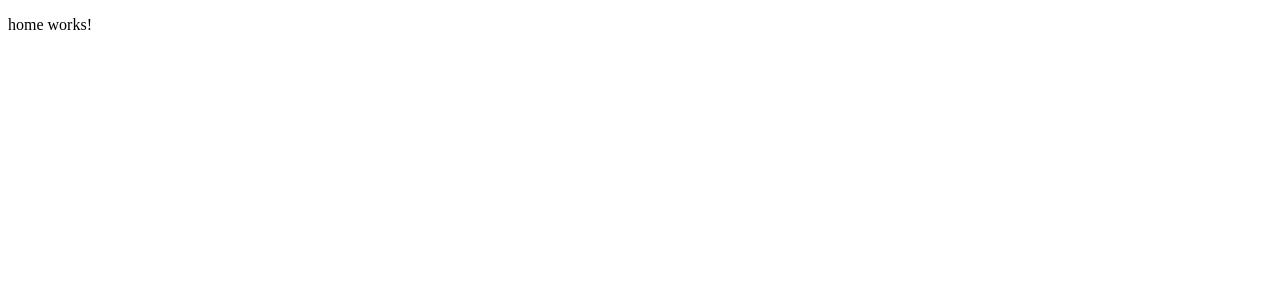
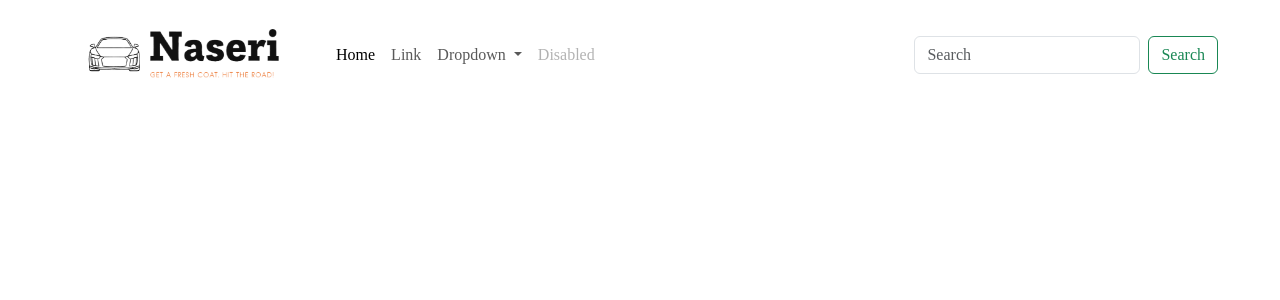
Before and after one commit to ErlindZenelaj/NZ-Project, an Angular app in the folder carpainting/: page / in a window 1280 px wide. Shown: the top 300 px of the page. Built offline with nearby package versions, Linux system fonts and the light colour scheme.

Commit message:
Added HomePage

```diff
--- a/carpainting/src/app/home/home.component.html
+++ b/carpainting/src/app/home/home.component.html
@@ -1 +1,38 @@
-<p>home works!</p>
+<nav class="navbar navbar-expand-lg ">
+  <div class="container-fluid">
+    <a class="navbar-brand" href="#">
+      <img src="assets/images/Logo.png" alt="Bootstrap" width="250" height="100">
+    </a>
+    <button class="navbar-toggler" type="button" data-bs-toggle="collapse" data-bs-target="#navbarSupportedContent" aria-controls="navbarSupportedContent" aria-expanded="false" aria-label="Toggle navigation">
+      <span class="navbar-toggler-icon"></span>
+    </button>
+    <div class="collapse navbar-collapse" id="navbarSupportedContent">
+      <ul class="navbar-nav me-auto mb-2 mb-lg-0">
+        <li class="nav-item">
+          <a class="nav-link active" aria-current="page" href="#">Home</a>
+        </li>
+        <li class="nav-item">
+          <a class="nav-link" href="#">Link</a>
+        </li>
+        <li class="nav-item dropdown">
+          <a class="nav-link dropdown-toggle" href="#" role="button" data-bs-toggle="dropdown" aria-expanded="false">
+            Dropdown
+          </a>
+          <ul class="dropdown-menu">
+            <li><a class="dropdown-item" href="#">Action</a></li>
+            <li><a class="dropdown-item" href="#">Another action</a></li>
+            <li><hr class="dropdown-divider"></li>
+            <li><a class="dropdown-item" href="#">Something else here</a></li>
+          </ul>
+        </li>
+        <li class="nav-item">
+          <a class="nav-link disabled" aria-disabled="true">Disabled</a>
+        </li>
+      </ul>
+      <form class="d-flex" role="search">
+        <input class="form-control me-2" type="search" placeholder="Search" aria-label="Search">
+        <button class="btn btn-outline-success" type="submit">Search</button>
+      </form>
+    </div>
+  </div>
+</nav>
--- a/carpainting/src/app/home/home.component.scss
+++ b/carpainting/src/app/home/home.component.scss
@@ -0,0 +1,9 @@
+@import "../../styles/breakpoints";
+@import "../../styles/colors";
+@import "../../styles/index";
+
+
+
+.navbar{
+  padding: 0 50px;
+}
--- a/carpainting/src/index.html
+++ b/carpainting/src/index.html
@@ -6,6 +6,8 @@
   <base href="/">
   <meta name="viewport" content="width=device-width, initial-scale=1">
   <link rel="icon" type="image/x-icon" href="favicon.ico">
+  <link href="https://cdn.jsdelivr.net/npm/bootstrap@5.3.3/dist/css/bootstrap.min.css" rel="stylesheet" integrity="sha384-QWTKZyjpPEjISv5WaRU9OFeRpok6YctnYmDr5pNlyT2bRjXh0JMhjY6hW+ALEwIH" crossorigin="anonymous">
+  <script src="https://cdn.jsdelivr.net/npm/bootstrap@5.3.3/dist/js/bootstrap.bundle.min.js" integrity="sha384-YvpcrYf0tY3lHB60NNkmXc5s9fDVZLESaAA55NDzOxhy9GkcIdslK1eN7N6jIeHz" crossorigin="anonymous"></script>
 </head>
 <body>
   <app-root></app-root>
```
Also changed, not shown: carpainting/src/assets/images/Logo.png (added), 1 other file (tests, documents, lock files or other folders).
